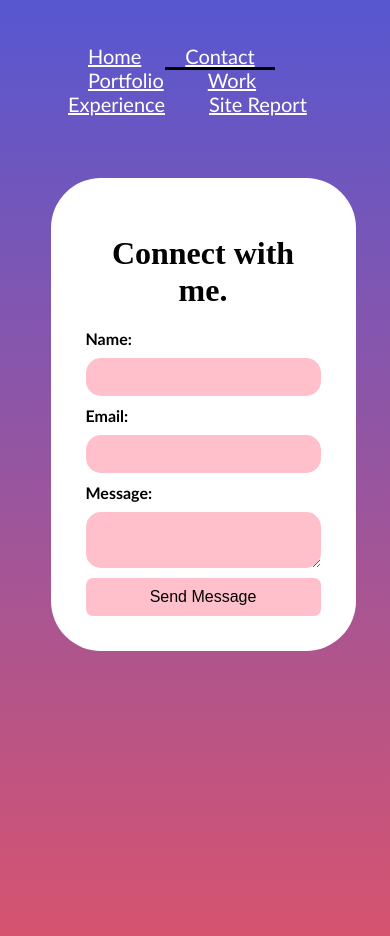
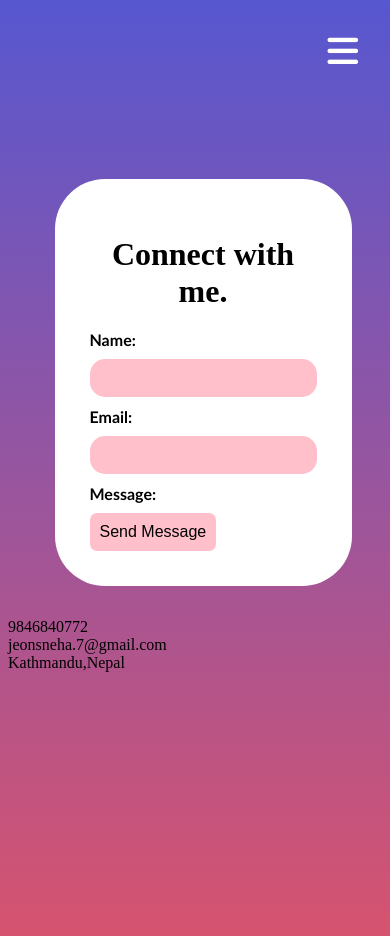
Before and after one commit to SnEhA-T7/CSY1018-Web-Development-Assignment-I-2023114-Sneha-Timalsena, a plain HTML site: page contact.html in a window 390 px wide. Drawn offline with Linux system fonts and the light colour scheme.

Commit message:
Added a responsive hamburger icon

```diff
--- a/contact.html
+++ b/contact.html
@@ -1,14 +1,18 @@
 <!DOCTYPE html>
-<html>
+<html lang="en">
     <head>
     <title>Contact</title>
     <link rel="stylesheet" href="./css/style.css">
+    <link rel="stylesheet" href="https://cdnjs.cloudflare.com/ajax/libs/font-awesome/6.3.0/css/all.min.css" integrity="sha512-SzlrxWUlpfuzQ+pcUCosxcglQRNAq/DZjVsC0lE40xsADsfeQoEypE+enwcOiGjk/bSuGGKHEyjSoQ1zVisanQ==" crossorigin="anonymous" referrerpolicy="no-referrer" />
     </head>
     <body>
         <!--Navigation bar for project-->
-    <div>
-        <nav class="nav-bar">
-           <div class="nav-menu">
+        <div class="nav-bar">
+            <nav>
+            <input type="checkbox" id="check">
+            <label for="check" class="checkbtn">
+            <i class="fas fa-bars"></i>
+            </label>
             <ul>
                 <li class="nav-menu-item"><a href="./index.html">Home</a></li>
                 <li class="nav-menu-item active"><a href="./contact.html">Contact</a></li>
@@ -20,6 +24,11 @@
         </nav>
     </div>
     <div class="contact">
+        <div class="info">
+            <div><i class="fa-solid.fa-phone"></i>9846840772</div>
+            <div><i class="fa-solid.fa-address-card"></i>jeonsneha.7@gmail.com</div>
+            <div><i class="fa-solid.fa-map"></i>Kathmandu,Nepal</div>
+     </div>
         <div class="container">
        <h1>Connect with me.</h1>
     <form>
@@ -28,10 +37,15 @@
         <label for="email">Email:</label>
         <input type="email" id="email" name="email" required>
         <label for="message">Message:</label>
-        <textarea id="message" name="message" required></textarea>
+        <text area id="message" name="message" required></textarea>
         <button type="submit">Send Message</button>
     </form>
- </div>
+    </div>
+    </div>
+    <div class="info">
+        <div><i class="fa-solid.fa-phone"></i>9846840772</div>
+        <div><i class="fa-solid.fa-address-card"></i>jeonsneha.7@gmail.com</div>
+        <div><i class="fa-solid.fa-map"></i>Kathmandu,Nepal</div>
  </div>
  </body>
 </html>
--- a/css/style.css
+++ b/css/style.css
@@ -11,31 +11,89 @@ body{
     justify-content:center;
 }
 
-.nav-menu{
-    list-style-type:none;
-    padding:20px;
+ul li a:hover{
+    background-color:rgb(177, 93, 137);
+    padding: 21px 25px;
+    border-radius:39px;
+    color:white;
 }
 
-.nav-menu-item{
-    display:inline;
+
+nav{
+    background:none;
+    height:85px;
+    width:100%;
 }
 
-.nav-menu-item a{
-    font-family:'Trebuchet MS', 'Lucida Sans Unicode', 'Lucida Grande', 'Lucida Sans', Arial, sans-serif;
-    font-size:20px;
-    color:white;
-    padding:10px 20px;
+nav ul{
+    float:right;
+    margin-right:100px;
 }
 
-.nav-menu-item:hover{
-    background-color:rgb(177, 93, 137);
-    padding:10px;
-    border-radius:50px;
+nav ul li{
+    text-decoration: none;
+    display:inline-block;
+    line-height:80px;
 }
 
-.active{
-    border-bottom:3px solid black;
+nav ul li .active{
+    color:white;
 }
+
+nav ul li a{
+    color:white;
+    font-size:17px;
+    padding:7px 13px;
+    border-radius:3px;
+    text-transform:uppercase;
+}
+
+.checkbtn{
+    font-size:35px;
+    color:white;
+    float:right;
+    margin-right:40px;
+    line-height:85px;
+    cursor:pointer;
+    display:none;
+}
+
+#check{
+    display:none;
+}
+
+@media (max-width:990px){
+    .checkbtn{
+        display:block;
+    }
+
+    ul{
+        position:fixed;
+        width:100%;
+        height:100vh;
+        background: #776b7b;
+        top:80px;
+        left:100%;
+        text-align:center;
+    }
+
+    nav ul li{
+        display:block;
+        margin:45px 0;
+        line-height:30px;
+    }
+
+    nav ul li a{
+        color:black;
+        font-size:19px;
+    }
+
+    #check:checked ~ ul{
+        left:0;
+    }
+
+}
+
 
 /* For Home Page */
 
@@ -180,6 +238,8 @@ button{
 
 button:hover{
     background-color:purple;
+
+
 }
 
 
```
Also changed, not shown: index.html (+20 -14 lines), portfolio.html (+9 -5 lines), sitereport.html (+12 -6 lines), workexperience.html (+11 -7 lines).
